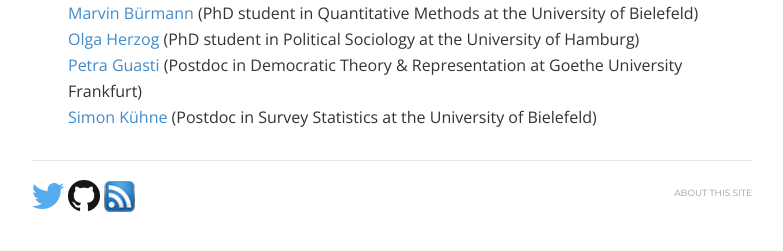
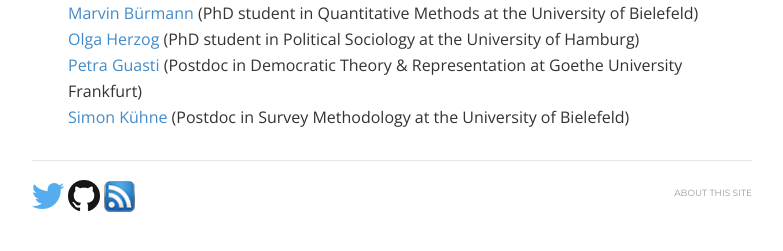
Before and after one commit to lhehnke/lhehnke.github.io, a Jekyll site: the page built from links/index.html, in a window 1280 px wide. Shown: the part 533-784 px from the top of the page, without its empty margins (248-1031 px from the left). Built offline with Jekyll 4.4.1, drawn with Linux system fonts in a browser that asks for light colours; nearby versions of some CDN libraries.

Commit message:
Change info

```diff
--- a/links/index.html
+++ b/links/index.html
@@ -29,7 +29,7 @@ contact: passive
       	 <li> <a href="http://mbuermann.de/" target="_blank">Marvin Bürmann</a> (PhD student in Quantitative Methods at the University of Bielefeld)</li>
 	 <li> <a href="https://www.wiso.uni-hamburg.de/fachbereich-sowi/professuren/schnapp/team/herzog-olga.html" target="_blank">Olga Herzog</a> (PhD student in Political Sociology at the University of Hamburg)</li>
 	 	 <li> <a href="http://www.fb03.uni-frankfurt.de/60977547/petra-guasti" target="_blank">Petra Guasti</a> (Postdoc in Democratic Theory & Representation at Goethe University Frankfurt)</li>
-	 	 	 	 <li> <a href="http://www.simon-kuehne.de/" target="_blank">Simon Kühne</a> (Postdoc in Survey Statistics at the University of Bielefeld)</li>
+	 	 	 	 <li> <a href="http://www.simon-kuehne.de/" target="_blank">Simon Kühne</a> (Postdoc in Survey Methodology at the University of Bielefeld)</li>
 	</ul>
 
 
```
